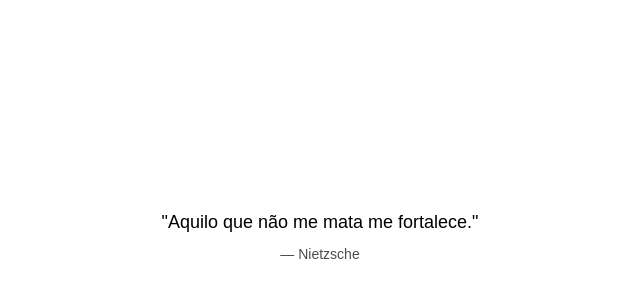
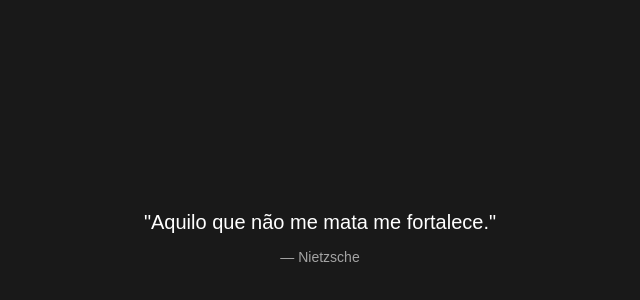
Before and after one commit to Taiysun/notion-quotes-widget, a plain HTML site: page index.html in a window 1280 px wide. Shown: the part 164-464 px from the top of the page, without its empty margins (320-960 px from the left). Drawn offline with Linux system fonts and the light colour scheme.

Commit message:
Update index.html

```diff
--- a/index.html
+++ b/index.html
@@ -1,4 +1,3 @@
-
 <!DOCTYPE html>
 <html lang="pt-br">
 <head>
@@ -6,32 +5,38 @@
   <title>Quotes Widget</title>
 
   <style>
- body {
-      font-family: Arial, sans-serif;
+    body {
+      margin: 0;
+      height: 100vh;
       display: flex;
       justify-content: center;
       align-items: center;
-      height: 100vh;
-      margin: 0;
+      background-color: #191919;
+      color: #ffffff;
+      font-family: Arial, sans-serif;
       text-align: center;
     }
 
+    #container {
+      max-width: 600px;
+      padding: 20px;
+    }
+
     #quote {
-      max-width: 500px;
-      font-size: 18px;
-      line-height: 1.4;
+      font-size: 20px;
+      line-height: 1.5;
     }
 
     #author {
-      margin-top: 10px;
+      margin-top: 12px;
       font-size: 14px;
-      opacity: 0.7;
+      opacity: 0.6;
     }
   </style>
 </head>
 
 <body>
-  <div>
+  <div id="container">
     <div id="quote"></div>
     <div id="author"></div>
   </div>
```
